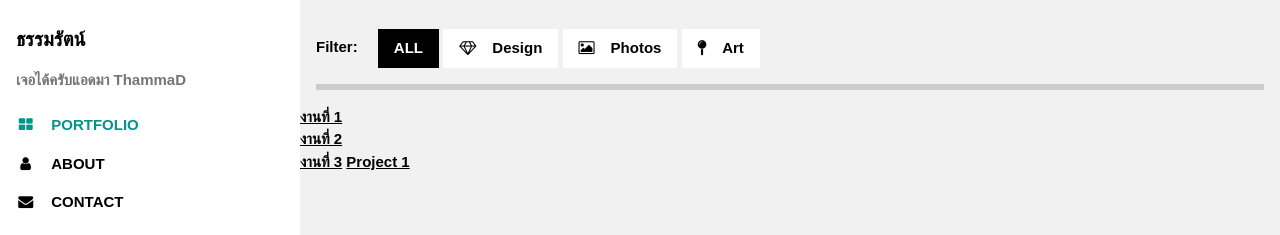
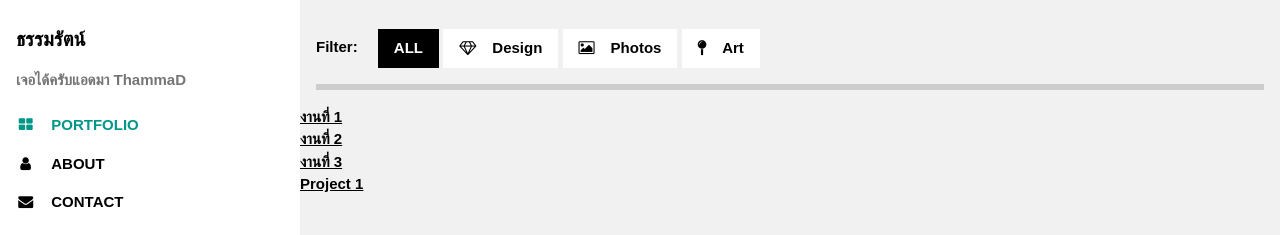
Before and after one commit to ThammaD4r6/web2566, a plain HTML site: page index.html in a window 1280 px wide. Shown: the part 122-357 px from the top of the page. Drawn offline with nearby package versions, Linux system fonts and the light colour scheme.

Commit message:
Update index.html

```diff
--- a/index.html
+++ b/index.html
@@ -93,7 +93,7 @@
 
         <a href="Work1.html">งานที่ 1</a><br>
         <a href="Work2.html">งานที่ 2</a><br>
-        <a href="Work3.html">งานที่ 3</a>
+        <a href="Work3.html">งานที่ 3</a><br>
         <a href="ProjectColorfulLaMang.html">Project 1</a>
 
 
```
